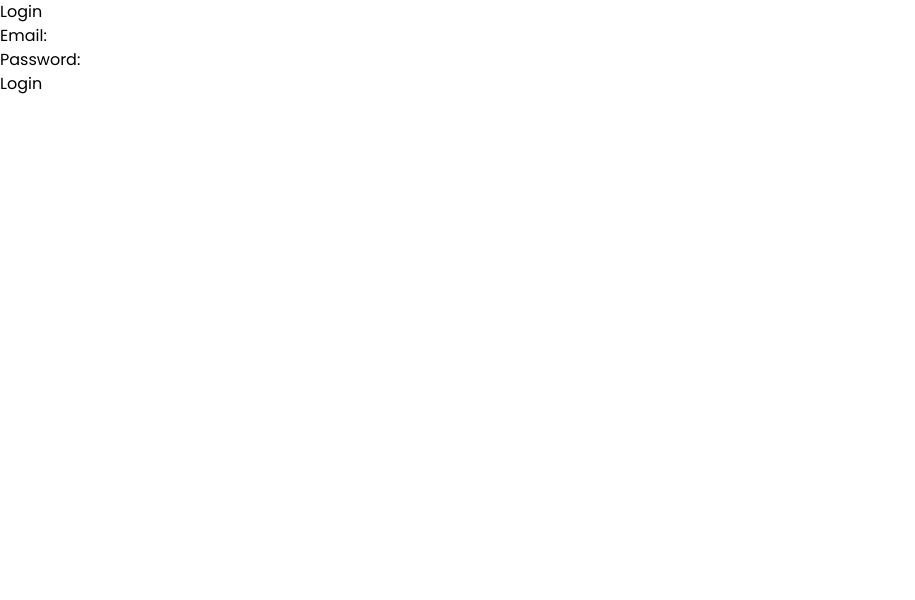
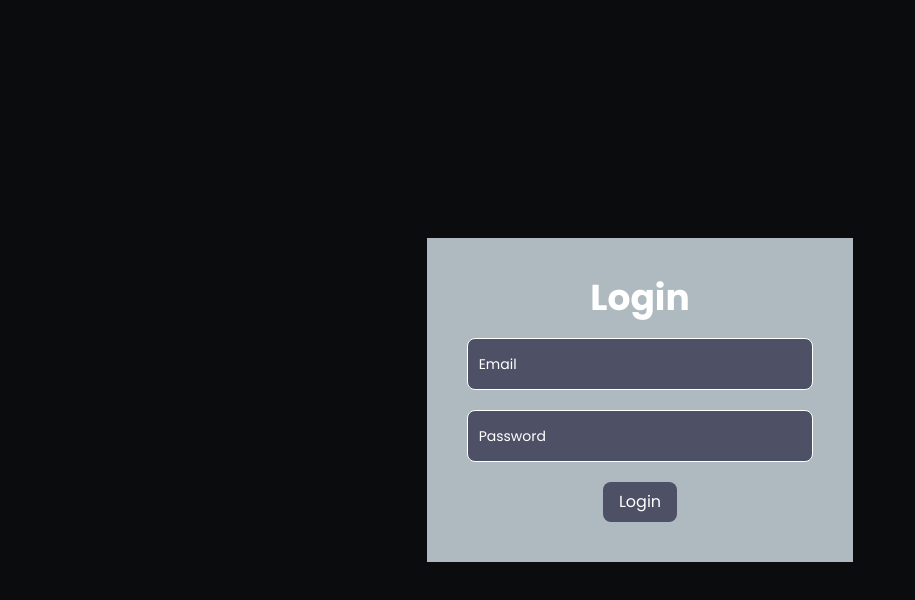
Before and after one commit to devxyn/jlabs-assessment-exam, a React (Vite) app in the folder client/: page /login in a window 1280 px wide. Shown: the top 600 px of the page, without its empty margins (0-915 px from the left). Built offline with nearby package versions, Linux system fonts and the light colour scheme.

Commit message:
feat: added styling in login page

```diff
--- a/client/src/pages/Login.jsx
+++ b/client/src/pages/Login.jsx
@@ -11,7 +11,7 @@ const Login = () => {
   const [_, setCookies] = useCookies('access_token');
   const navigate = useNavigate();
 
-  const messageBg = isSuccess ? { backgroundColor: 'lightgreen' } : { backgroundColor: 'lightcoral' };
+  const messageBg = isSuccess ? 'bg-green-500/50' : 'bg-red-500/50';
 
   const handleChange = (e) => {
     setLoginInfo({ ...loginInfo, [e.target.name]: e.target.value });
@@ -35,15 +35,31 @@ const Login = () => {
   };
 
   return (
-    <div>
-      <h1>Login</h1>
-      <form method='POST' onSubmit={handleSubmit}>
-        <div>
-          <label htmlFor='email'>Email:</label>
-          <input type='email' name='email' id='email' value={loginInfo.email} onChange={handleChange} required />
+    <div className='w-full h-screen bg-background text-white flex flex-col justify-center items-center'>
+      <form
+        className='bg-primary p-10 flex flex-col justify-center items-center gap-2 w-full md:w-1/3 lg:gap-5'
+        method='POST'
+        onSubmit={handleSubmit}>
+        <h1 className='text-3xl font-bold lg:text-4xl'>Login</h1>
+
+        <div className='relative w-full'>
+          <input
+            type='email'
+            name='email'
+            id='email'
+            value={loginInfo.email}
+            onChange={handleChange}
+            required
+            className='block px-2.5 pb-2.5 pt-5 w-full text-sm text-white bg-secondary rounded-lg border border-white appearance-none focus:outline-none focus:ring-0 focus:border-white peer'
+            placeholder=' '
+          />
+          <label
+            htmlFor='email'
+            className='absolute text-sm text-white duration-300 transform -translate-y-4 scale-75 top-5 z-10 origin-[0] bg-transparent px-2 peer-focus:px-2 peer-focus:text-white peer-placeholder-shown:scale-100 peer-placeholder-shown:-translate-y-1/2 peer-placeholder-shown:top-1/2 peer-focus:top-4 peer-focus:scale-75 peer-focus:-translate-y-4 rtl:peer-focus:translate-x-1/4 rtl:peer-focus:left-auto start-1'>
+            Email
+          </label>
         </div>
-        <div>
-          <label htmlFor='password'>Password:</label>
+        <div className='relative w-full'>
           <input
             type='password'
             name='password'
@@ -51,10 +67,18 @@ const Login = () => {
             value={loginInfo.password}
             onChange={handleChange}
             required
+            className='block px-2.5 pb-2.5 pt-5 w-full text-sm text-white bg-secondary rounded-lg border border-white appearance-none focus:outline-none focus:ring-0 focus:border-white peer'
+            placeholder=' '
           />
+          <label
+            htmlFor='password'
+            className='absolute text-sm text-white duration-300 transform -translate-y-4 scale-75 top-5 z-10 origin-[0] bg-transparent px-2 peer-focus:px-2 peer-focus:text-white peer-placeholder-shown:scale-100 peer-placeholder-shown:-translate-y-1/2 peer-placeholder-shown:top-1/2 peer-focus:top-4 peer-focus:scale-75 peer-focus:-translate-y-4 rtl:peer-focus:translate-x-1/4 rtl:peer-focus:left-auto start-1'>
+            Password
+          </label>
         </div>
-        {message && <p style={messageBg}>{message}</p>}
-        <button type='submit' disabled={isSuccess}>
+
+        {message && <p className={`w-full p-2 text-sm px-4 rounded-lg border ${messageBg}`}>{message}</p>}
+        <button className='px-4 py-2 bg-secondary rounded-lg' type='submit' disabled={isSuccess}>
           Login
         </button>
       </form>
```
